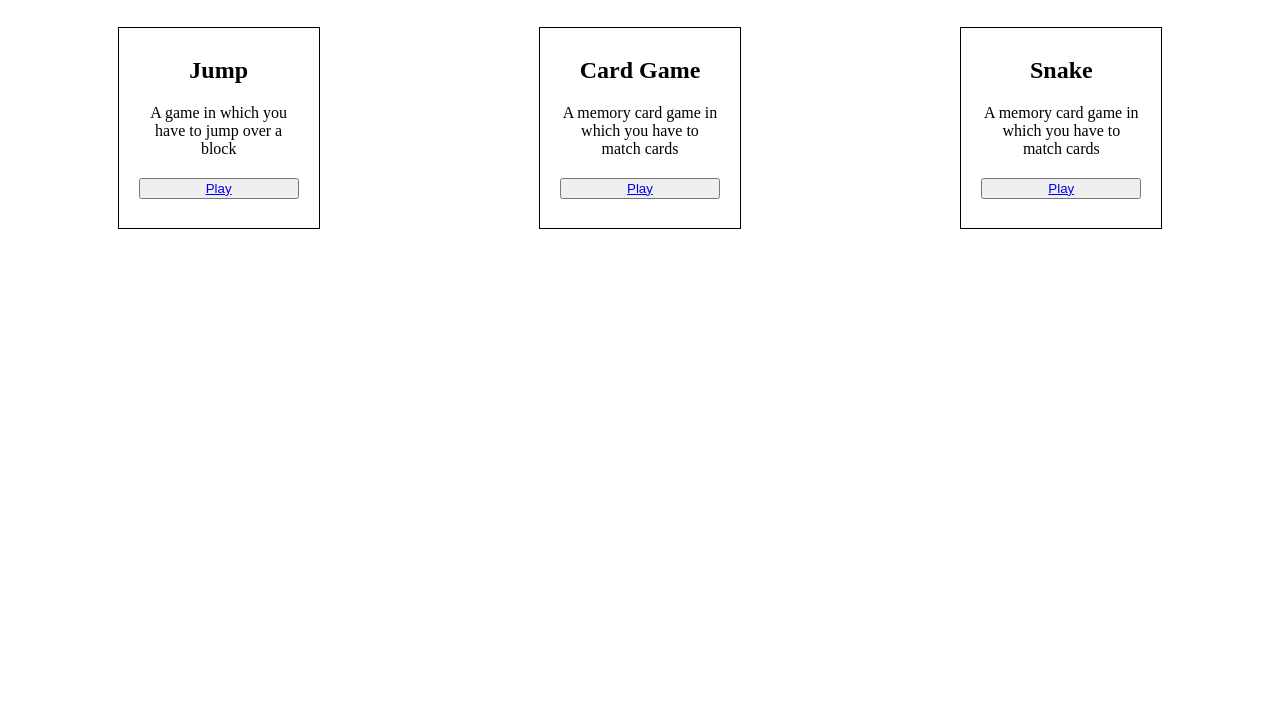
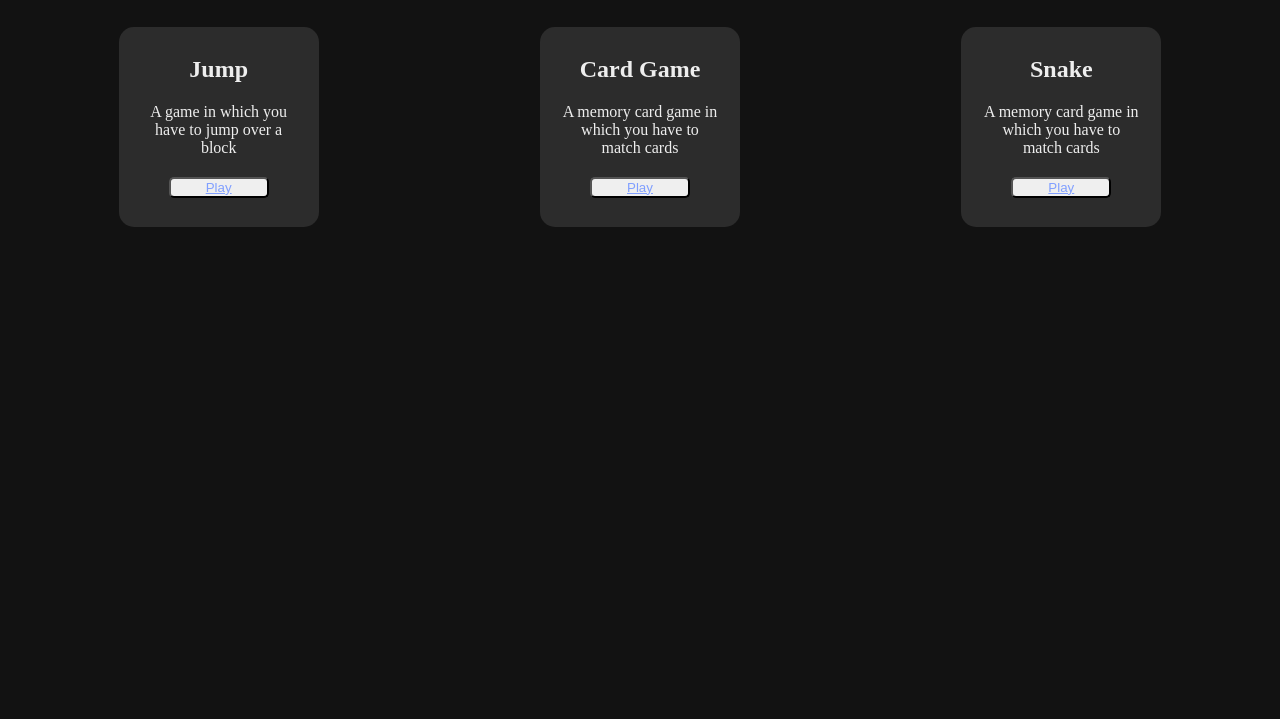
Before and after one commit to CharlieMallon/Games, a plain HTML site: page index.html in a window 1280 px wide. Shown: the part 81-800 px from the top of the page. Drawn offline with Linux system fonts and the light colour scheme.

Commit message:
style - Dark colours given

```diff
--- a/css/style.css
+++ b/css/style.css
@@ -4,11 +4,25 @@ h2 {
 	text-align: center;
 }
 
-.container {
-
+body {
+	color: #eee;
+	background: #121212;
 }
 
-.row{
+a {
+	color: #809fff;
+}
+
+body.light-mode {
+	color: #222;
+	background: #fff;
+}
+
+a.light-mode {
+	color: #0033cc;
+}
+
+.row {
 	display: flex;
 	flex-direction: row;
 	justify-content: space-around;
@@ -19,13 +33,20 @@ h2 {
 	display: flex;
 	flex-direction: column;
 	justify-content: center;
-    border: 1px solid black;
+	align-items: center;
 	height: 160px;
 	width: 160px;
 	margin: 20px;
 	padding: 20px;
+	background-color: #2c2c2c;
+	border-radius: 15px;
 }
 
 .text {
 	padding-bottom: 20px;
 }
+
+button {
+	border-radius: 5px;
+	width: 100px;
+}
--- a/index.html
+++ b/index.html
@@ -6,7 +6,7 @@
     <title>Document</title>
     <link rel="stylesheet" href="css/style.css">
 </head>
-<body class="container">
+<body>
     <div class="row">
         <h1>Coded Games</h1>
     </div>
```
Lines whose indentation alone changed are shown as unchanged.
